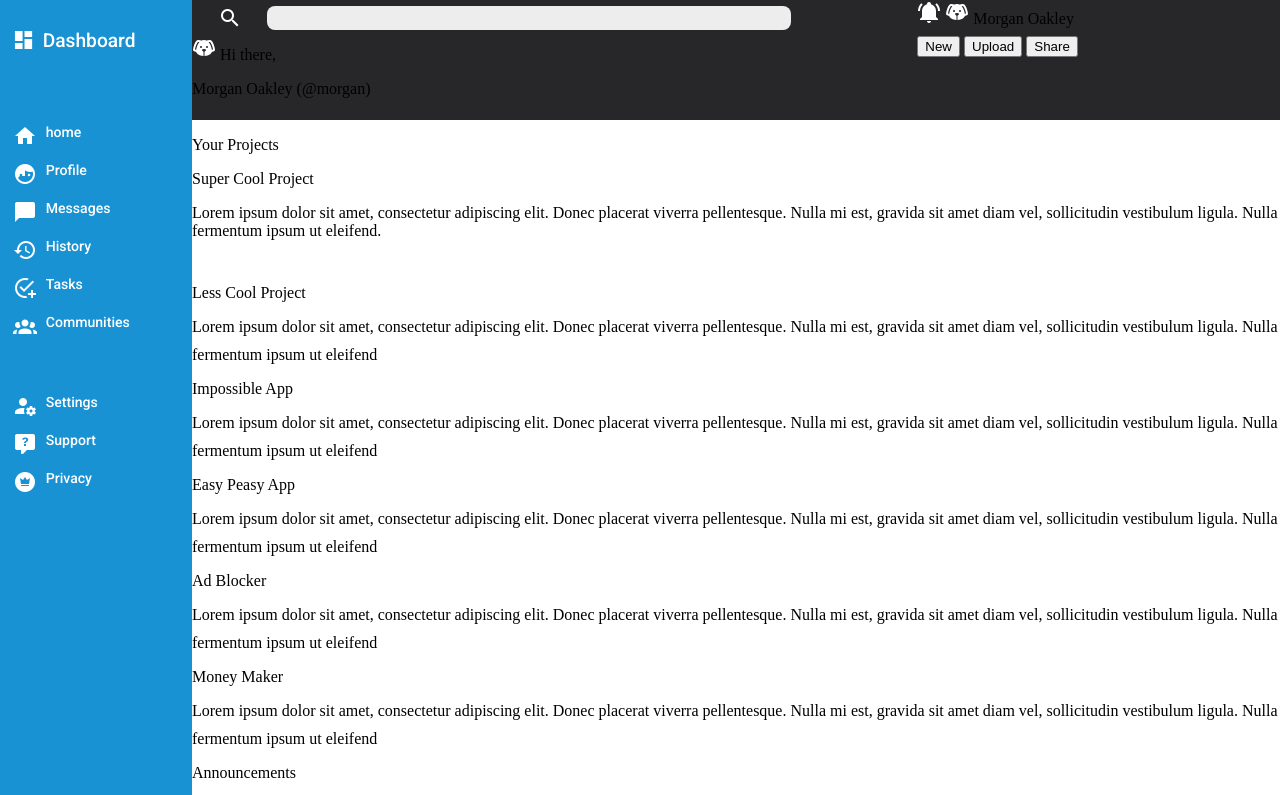
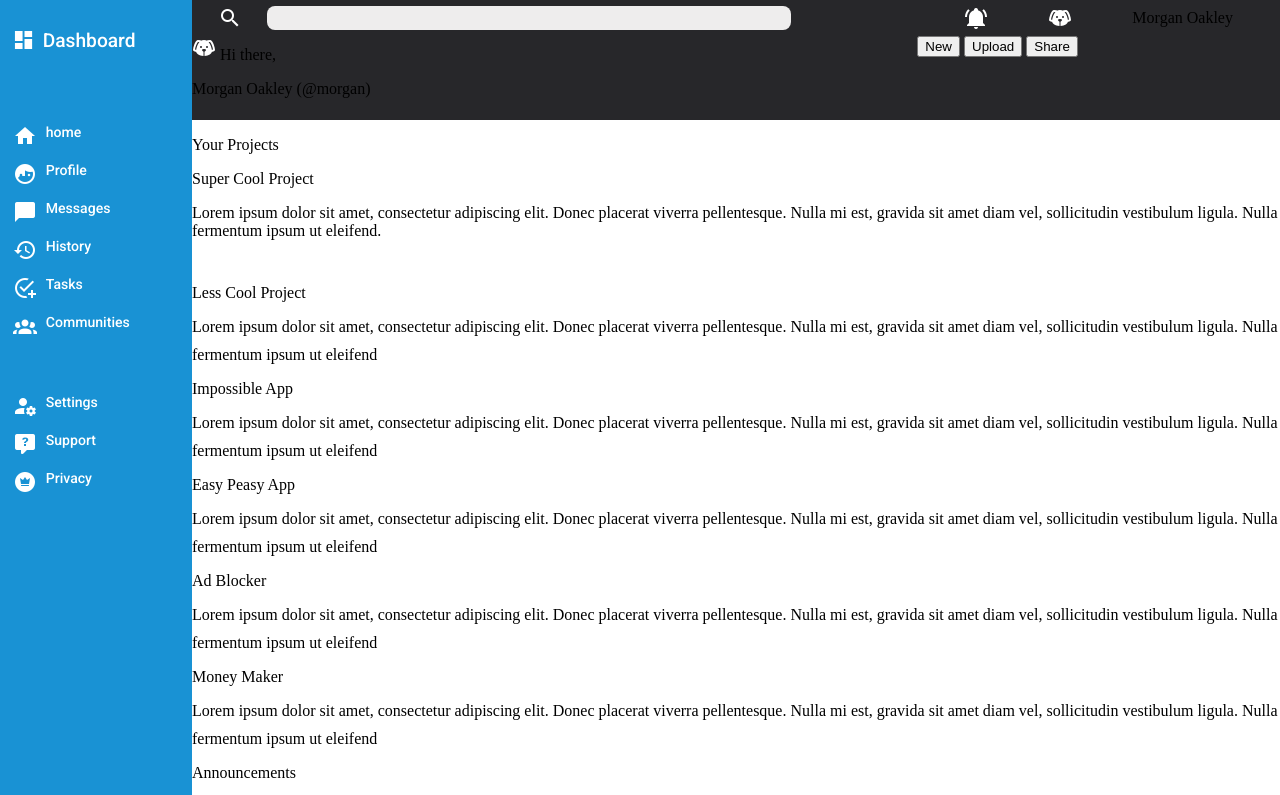
Before and after one commit to Olahben/admin-dashboard, a plain HTML site: page index.html in a window 1280 px wide. Shown: the top 795 px of the page. Drawn offline with Linux system fonts and the light colour scheme.

Commit message:
Fix profile section alignment

```diff
--- a/styles.css
+++ b/styles.css
@@ -118,3 +118,10 @@ body {
     align-self: center;
     height: 80%;
 }
+
+.profile {
+    display: flex;
+    align-items: center;
+    gap: 60px;
+    justify-content: center;
+}
```
